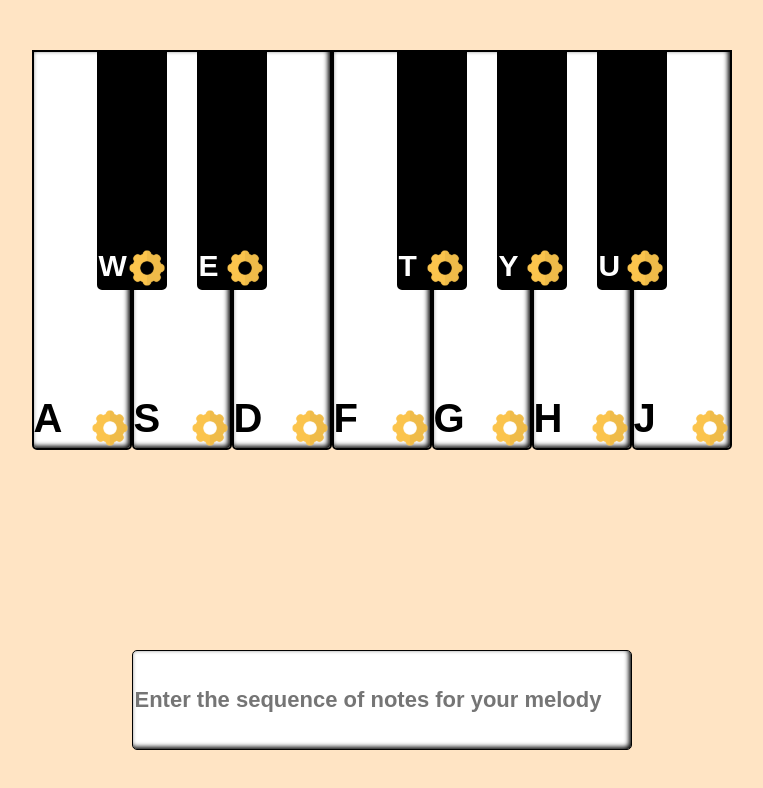
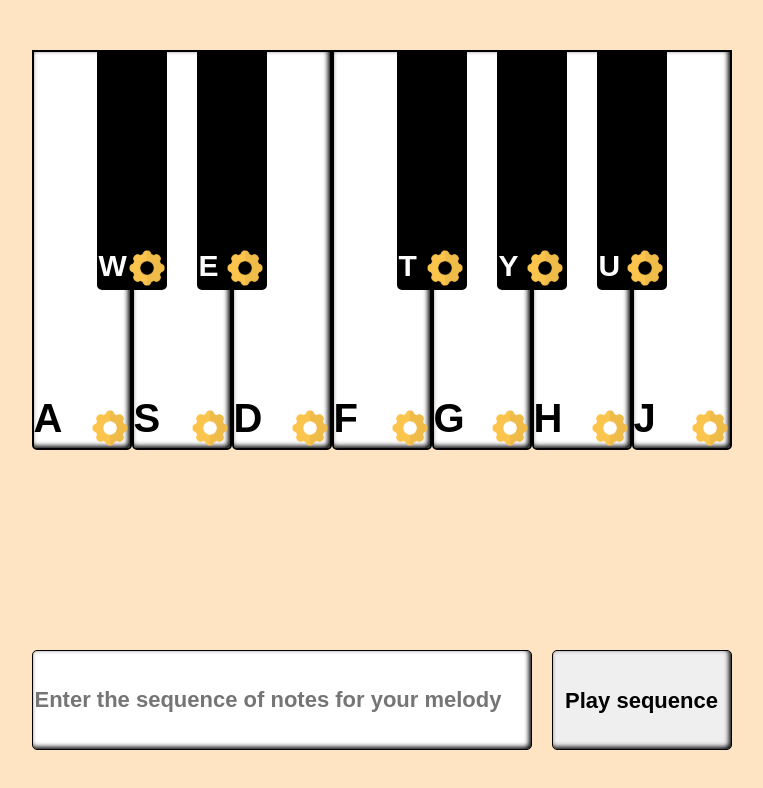
Before and after one commit to albina-tyulegenova/virtual-music-kit, a plain HTML site: page index.html in a window 1280 px wide. Shown: the whole page, without its empty margins (251-1014 px from the left). Drawn offline with Linux system fonts and the light colour scheme.

Commit message:
feat: add button for play sequence field

```diff
--- a/script.js
+++ b/script.js
@@ -116,12 +116,15 @@ editForm.addEventListener('submit', (e) => {
     editInput.value = null;
     editForm.classList.remove('active');
 });
+let sequenceSection = document.createElement('div');
+sequenceSection.className = 'sequence';
+document.body.append(sequenceSection);
 
 let sequenceInput = document.createElement('input');
 sequenceInput.className = 'sequence-input';
 sequenceInput.type = 'text';
 sequenceInput.placeholder = 'Enter the sequence of notes for your melody';
-document.body.append(sequenceInput);
+sequenceSection.append(sequenceInput);
 
 //список разрешенных клавиш
 function getAllowedKeys() {
@@ -134,4 +137,10 @@ sequenceInput.addEventListener('input', () => {
     value = [...value].filter(char => allowed.includes(char)).join('');
     value = value.substring(0, maxLength);
     sequenceInput.value = value;
-})
+});
+
+//кнопка воспроизведения
+let playBtn = document.createElement('button');
+playBtn.className = 'play-btn';
+playBtn.textContent = 'Play sequence';
+sequenceSection.append(playBtn);
--- a/styles.css
+++ b/styles.css
@@ -298,15 +298,29 @@ body {
     box-shadow: inset -2px -2px 5px #000;
 }
 
+.sequence {
+    display: flex;
+    justify-content: space-between;
+    align-items: center;
+    gap: 20px;
+    margin-bottom: 50px;
+    font-size: 22px;
+    font-family: sans-serif;
+    font-weight: bold;
+}
 .sequence-input {
     width: 500px;
     height: 100px;
-    font-size: 22px;
-    font-family: sans-serif;
-    font-weight: bold;
     border: 1px solid #000;
     border-radius: 5px;
     cursor: pointer;
     box-shadow: inset -2px -2px 5px #000;
-    margin-bottom: 50px;
 }
+.play-btn {
+    width: 180px;
+    height: 100px;
+    border: 1px solid #000;
+    border-radius: 5px;
+    cursor: pointer;
+    box-shadow: inset -2px -2px 5px #000;
+}
```
